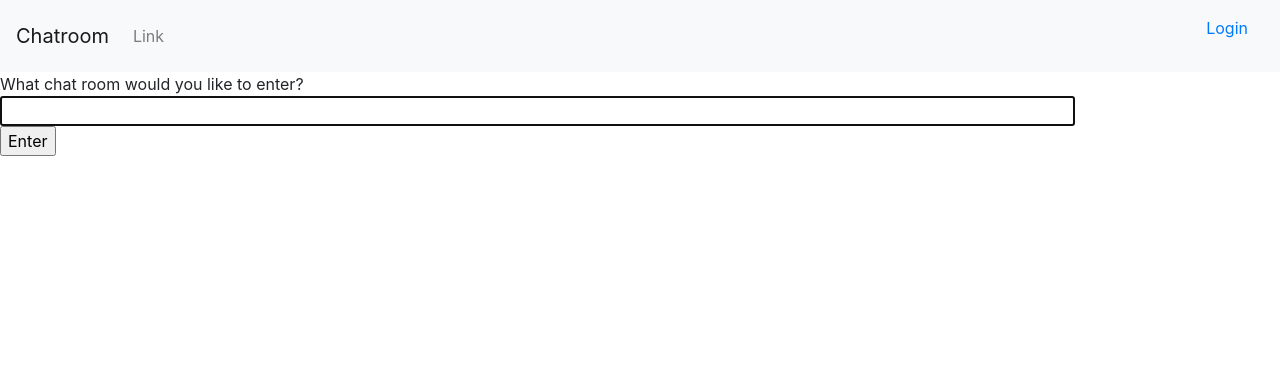
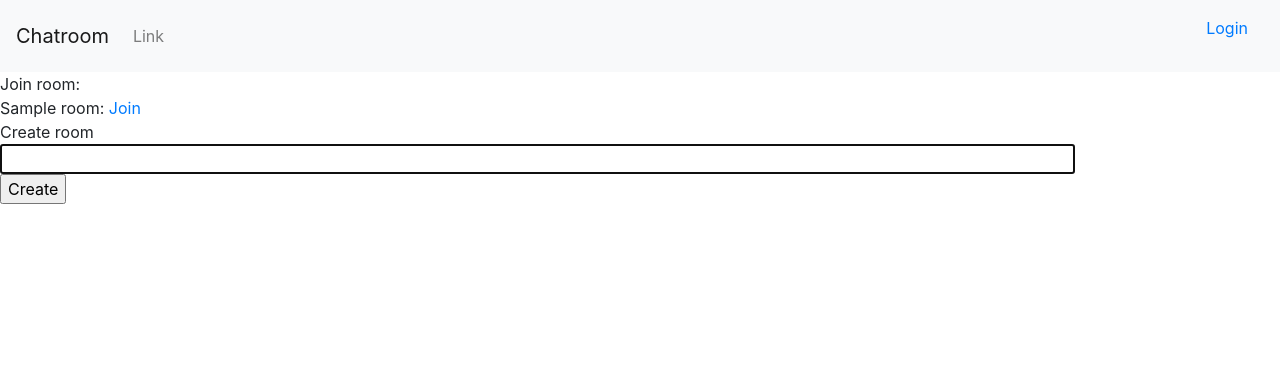
Before and after one commit to mostalecki/Chatroom, a Django app: page / in a window 1280 px wide. Shown: the top 372 px of the page. Run offline with Django 3.2, Linux system fonts and the light colour scheme; tables that the repository leaves empty hold one stand-in row (values such as "Sample post"); some libraries are stand-ins or nearby versions.

Commit message:
Add active room list

```diff
--- a/chat/templates/chat/home.html
+++ b/chat/templates/chat/home.html
@@ -1,9 +1,16 @@
 {% extends 'base.html' %}
 
 {% block content %}
-What chat room would you like to enter?<br/>
+{% if rooms %}
+    <p>Join room:<br>
+    {% for room in rooms %}
+        {{room.name}}: <a href='{{room.name}}'>Join</a>
+    {% endfor %}
+{% endif %}
+<br>
+Create room<br/>
     <input id="room-name-input" type="text" size="100"/><br/>
-    <input id="room-name-submit" type="button" value="Enter"/>
+    <input id="room-name-submit" type="button" value="Create"/>
 
     <script>
         document.querySelector('#room-name-input').focus();
--- a/chat/views.py
+++ b/chat/views.py
@@ -1,12 +1,13 @@
 from django.shortcuts import render
 from django.contrib.auth.decorators import login_required
+from .models import Room, Connection
 
 # Create your views here.
 
 def homepage(request):
     ''' Main page '''
-
-    return render(request, 'chat/home.html')
+    rooms = Room.objects.filter(is_private=False)
+    return render(request, 'chat/home.html', {'rooms':rooms})
 
 def room(request, room_name):
     ''' Page of a chatroom'''
```
